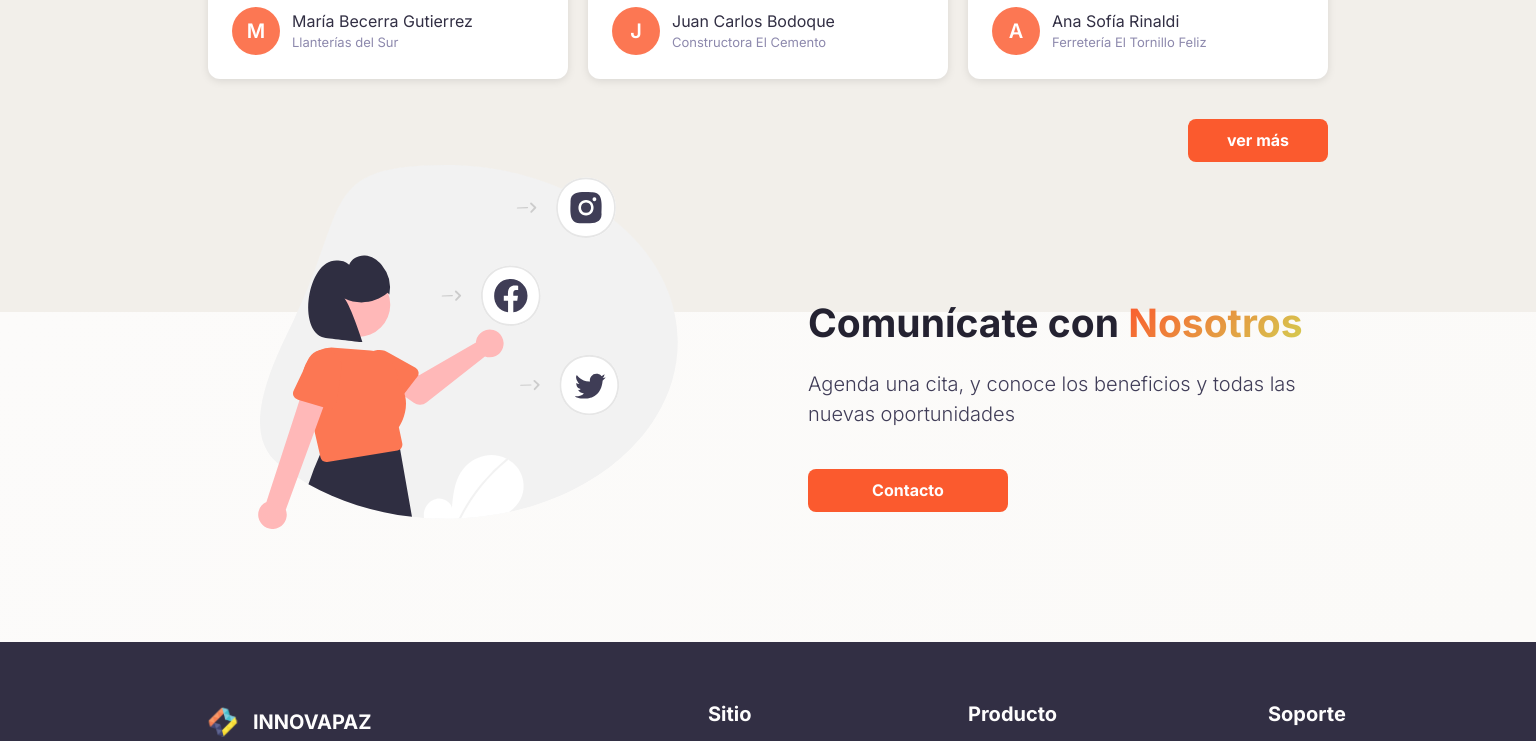
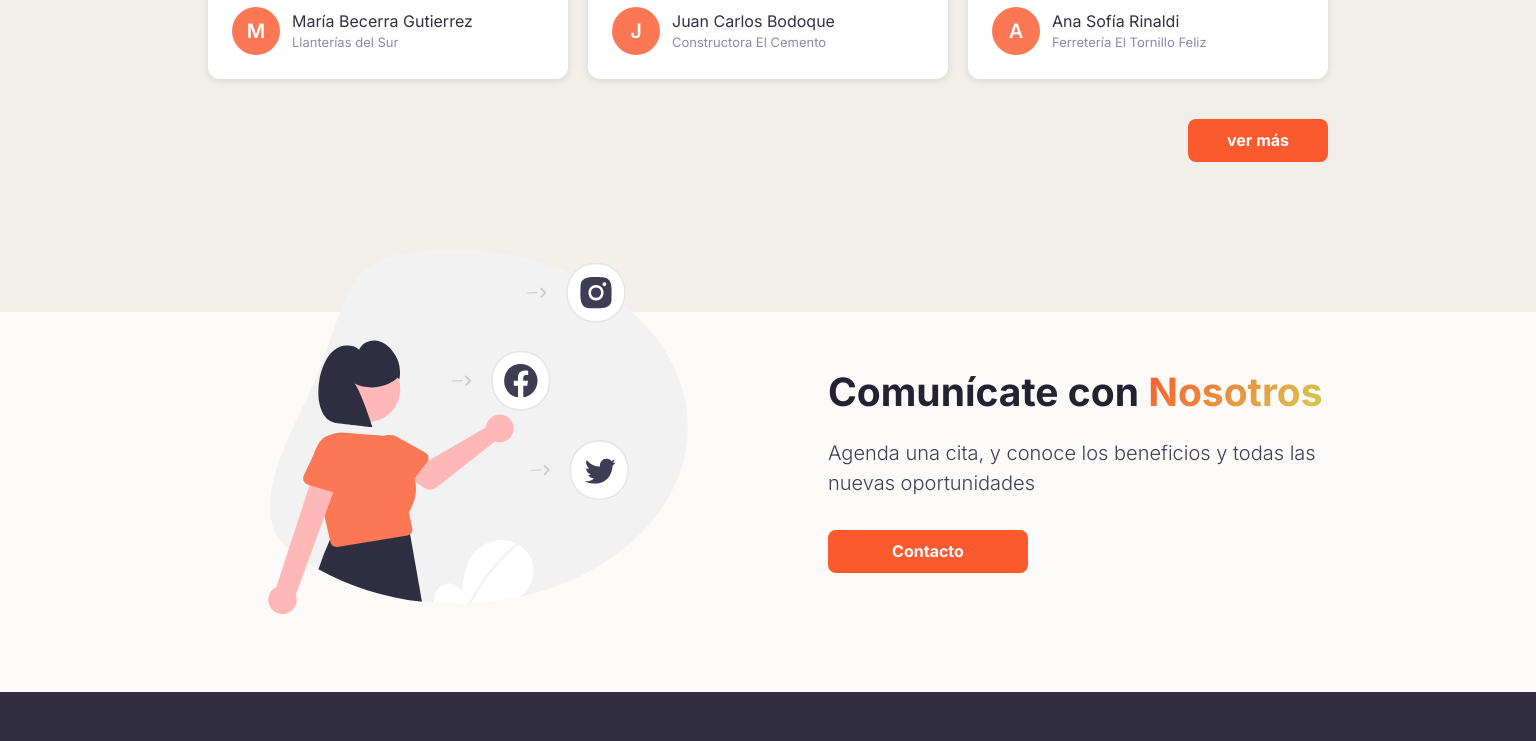
Before and after one commit to edisonCheca/INNOVAPAZ, a React (Vite) app in the folder frontend/: page / in a window 1536 px wide. Shown: the part 3940-4681 px from the top of the page. Built offline with nearby package versions, Linux system fonts and the light colour scheme; no server answers.

Commit message:
style(contactsection): mejora del tamaño del contenedor

```diff
--- a/frontend/src/components/layout/ContactSection.css
+++ b/frontend/src/components/layout/ContactSection.css
@@ -132,41 +132,46 @@
 }
 
 /* Desktop styles */
-@media (min-width: 1440px) {
+@media (min-width: 1120px) {
   .contact-section {
-    height: 250px;
+    height: 300px;
   }
 
   .contact-section__container {
     max-width: 1120px;
+    margin: 0 auto;
   }
 
   .contact-section__content {
+    position: relative;
     flex-direction: row;
+    align-items: center;
+    top: -30px;
     gap: 80px;
   }
 
   .contact-section__illustration {
-    max-width: 700px;
-    top: -60px;
+    max-width: 600px;
+    position: relative;
+    top: -40px;
   }
 
   .contact-section__text {
-    max-width: 600px;
+    max-width: 500px;
     display: flex;
     flex-direction: column;
-    align-items: start;
-    gap: 40px;
+    align-items: flex-start;
+    gap: 32px;
   }
 
   .contact-section__title {
     font: var(--font-39);
-    margin-bottom: 24px;
+    margin-bottom: 20px;
   }
 
   .contact-section__description {
     font: var(--font-20);
-    margin-bottom: 40px;
+    margin-bottom: 32px;
     line-height: 1.5;
   }
 
```
